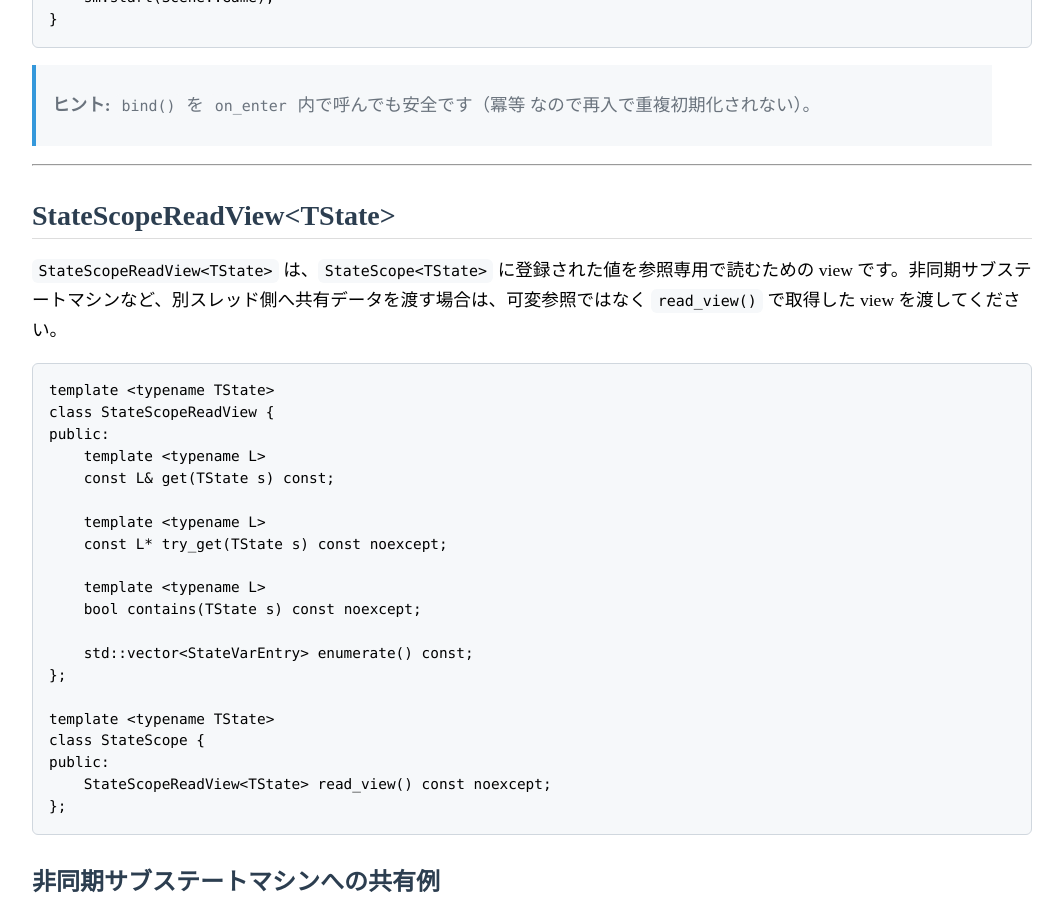
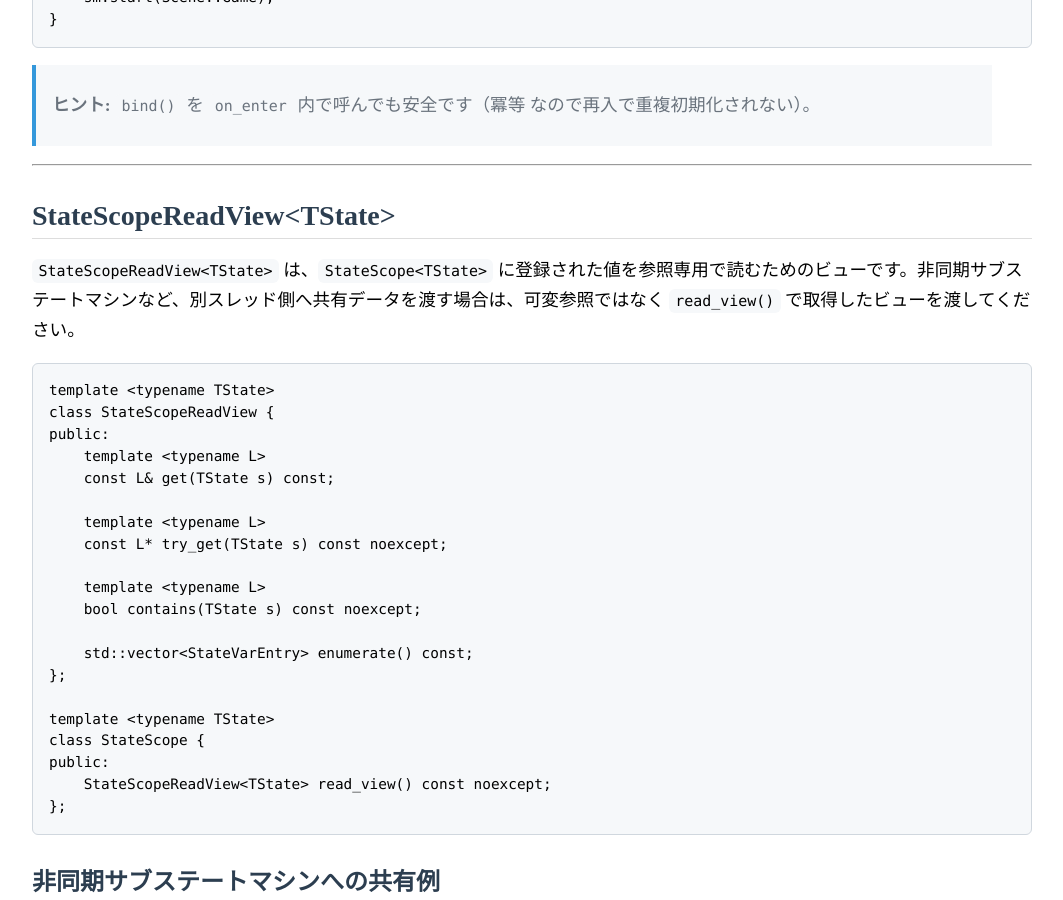
Before and after one commit to Velgail/HSPPP_Lib, a Jekyll site: the page built from docs/api/state-vars-savedata.md, in a window 1280 px wide and 900 px high, scrolled down 3086 px. Shown: the whole window, without its empty margins (108-1171 px from the left). Built offline with Jekyll 4.4.1, drawn with Linux system fonts in a browser that asks for light colours; some of the changed text lies outside the part shown.

Commit message:
[S-006-T-001] レビュー指摘修正を確定

````diff
--- a/docs/api/state-vars-savedata.md
+++ b/docs/api/state-vars-savedata.md
@@ -55,7 +55,7 @@
 | `const L& get(TState s) const` | const な `StateScope` から参照専用で取得 |
 | `L* try_get(TState s) noexcept` | 取得（無ければ `nullptr`） |
 | `const L* try_get(TState s) const noexcept` | const な `StateScope` から参照専用で取得（無ければ `nullptr`） |
-| `StateScopeReadView<TState> read_view() const noexcept` | 参照専用 view を取得 |
+| `StateScopeReadView<TState> read_view() const noexcept` | 参照専用ビューを取得 |
 | `bool contains(TState s) const noexcept` | 存在チェック |
 | `void release(TState s) noexcept` | 単一型を破棄 |
 | `void release_all_for(TState s) noexcept` | 指定ステートに紐付く全変数を破棄 |
@@ -104,7 +104,7 @@
 
 ## StateScopeReadView&lt;TState&gt;
 
-`StateScopeReadView<TState>` は、`StateScope<TState>` に登録された値を参照専用で読むための view です。非同期サブステートマシンなど、別スレッド側へ共有データを渡す場合は、可変参照ではなく `read_view()` で取得した view を渡してください。
+`StateScopeReadView<TState>` は、`StateScope<TState>` に登録された値を参照専用で読むためのビューです。非同期サブステートマシンなど、別スレッド側へ共有データを渡す場合は、可変参照ではなく `read_view()` で取得したビューを渡してください。
 
 ```cpp
 template <typename TState>
````
Also changed, not shown: CHANGELOG.md, 3 other files.
